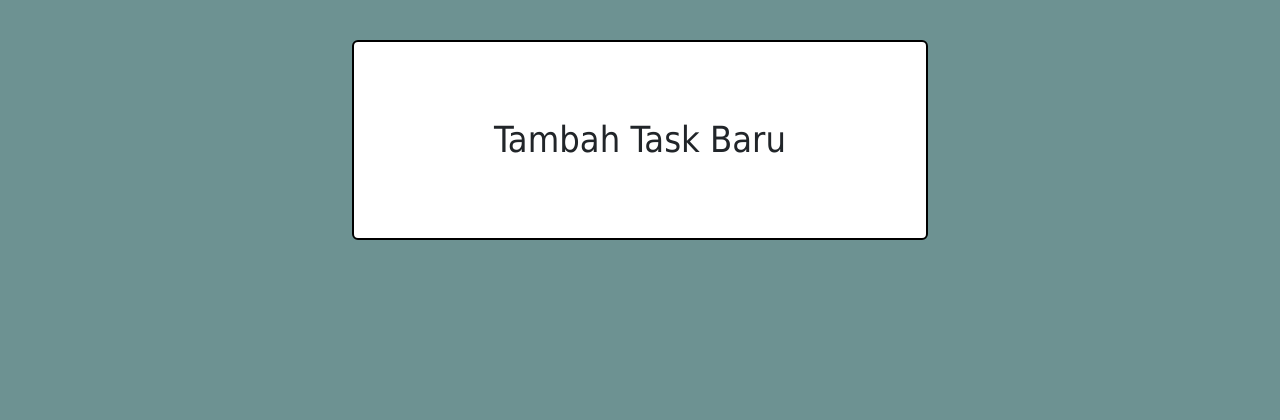
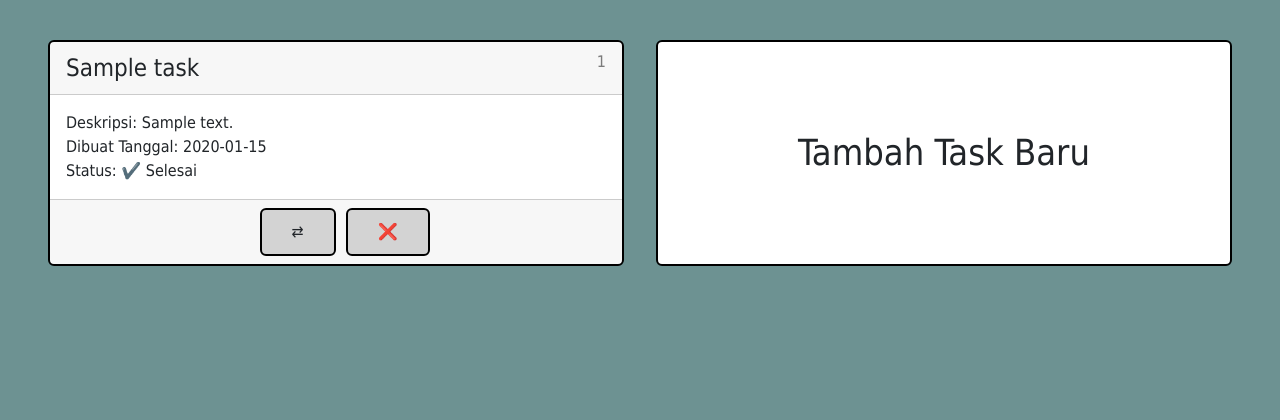
Before and after one commit to ferupk/django-pbp-assignment, a Django app: template todolist/templates/todolist.html in a window 1280 px wide. Shown: the part 86-506 px from the top of the page. Run offline with Django 4.2, Linux system fonts and the light colour scheme; the template is opened without the code that fills it: values that come from a table or form of the project are taken from there, others are empty; tables that the repository leaves empty hold one stand-in row (values such as "Sample post").

Commit message:
updated user-task filtering

```diff
--- a/todolist/templates/todolist.html
+++ b/todolist/templates/todolist.html
@@ -7,12 +7,9 @@
     async function refreshTasks() {
         const tasks = await fetch("{% url 'todolist:show_json' %}").then((response) => response.json());
 
-        let htmlCards = '', cardCount = 0;
-        tasks.forEach((task) => {
-            if (task.fields.user == "{{request.COOKIES.user_id}}") {
+        let htmlCards = '';
+        tasks.forEach((task, i) => {
             var status = '', update = '';
-                cardCount++;
-
             if (task.fields.is_finished) {
                 status = "✔️ Selesai";
                 update = "not_done";
@@ -24,7 +21,7 @@
             htmlCards += '<div class="card mx-3 my-3 card-size-adjust card-task">' +
                             '<div class="card-header">' +
                                 '<span style="font-size: 24px;">' + task.fields.title + '</span>' +
-                                    '<span style="font-size: 16px; float: right; color: rgba(0, 0, 0, 0.5)">' + (cardCount) + '</span>' +
+                                '<span style="font-size: 16px; float: right; color: rgba(0, 0, 0, 0.5)">' + (i+1) + '</span>' +
                             '</div>' +
                             '<div class="card-body">' +
                                 'Deskripsi: ' + task.fields.description + '<br>' +
@@ -46,7 +43,6 @@
                                 '<span class="hint">Delete Task</span>' +
                             '</div>' +
                         '</div>';
-            }
         });
 
         htmlCards += '<div class="card mx-3 my-3 card-size-adjust card-create" style="min-height: 200px;">' +
--- a/todolist/views.py
+++ b/todolist/views.py
@@ -45,7 +45,7 @@ def show_todolist(request):
 
 @login_required(login_url='/todolist/login/')
 def show_json(request):
-    data = Task.objects.all()
+    data = Task.objects.filter(user=request.user)
     return HttpResponse(serializers.serialize("json", data), content_type="application/json")
 
 @login_required(login_url='/todolist/login/')
@@ -120,7 +120,6 @@ def login_user(request):
             login(request, user)
             response = HttpResponseRedirect(reverse('todolist:show_todolist'))
             response.set_cookie('current_user', username)
-            response.set_cookie('user_id', user.id)
             return response
         else:
             messages.info(request, 'Username atau password salah, coba lagi!')
@@ -132,5 +131,4 @@ def logout_user(request):
     logout(request)
     response = HttpResponseRedirect(reverse('todolist:login'))
     response.delete_cookie('current_user')
-    response.delete_cookie('user_id')
     return response
```
Lines whose indentation alone changed are shown as unchanged.
